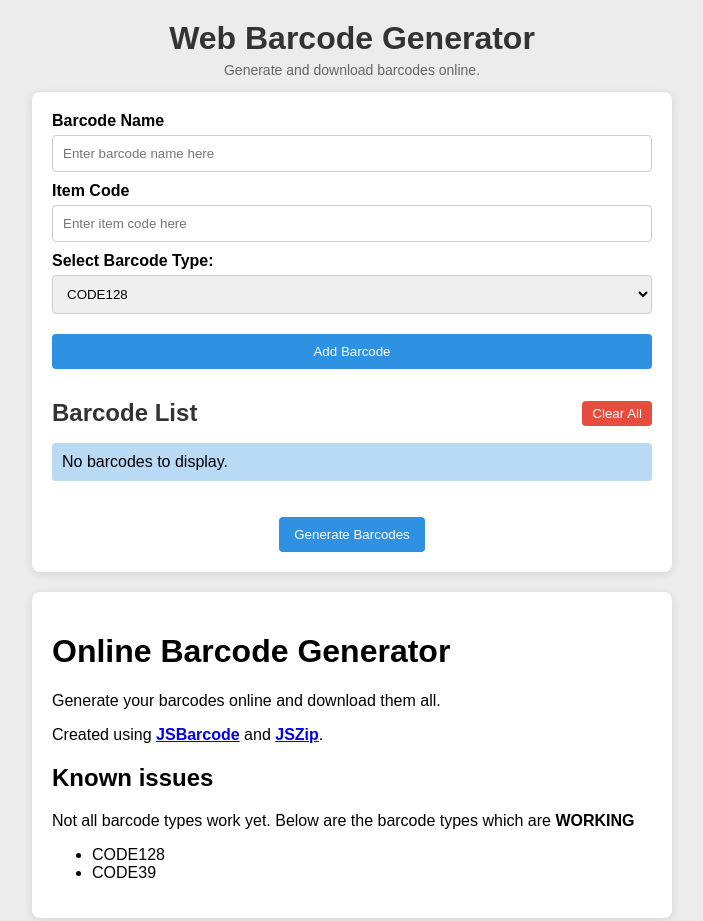
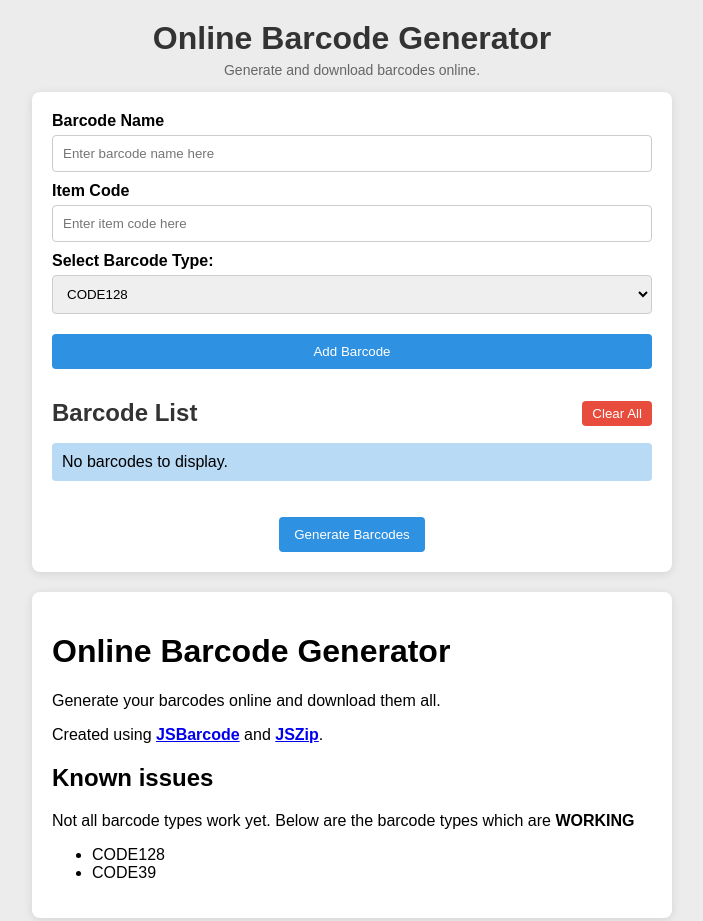
Before and after one commit to n1zen/webGenerator, a website: page index.html in a window 1280 px wide. Shown: the top 921 px of the page, without its empty margins (288-991 px from the left). Drawn offline with nearby package versions, Linux system fonts and the light colour scheme.

Commit message:
Renamed title and h1 into Online Barcode Generator

```diff
--- a/index.html
+++ b/index.html
@@ -3,7 +3,7 @@
     <head>
         <meta charset="UTF-8">
         <meta name="viewport" content="width=device-width, initial-scale=1.0">
-        <title>JS Barcode Generator</title>
+        <title>Online Barcode Generator</title>
         <link rel="stylesheet" href="styles.css">
         <script src="https://cdn.jsdelivr.net/npm/jsbarcode@3.11.0/dist/JsBarcode.all.min.js"></script>
         <script src="https://cdn.jsdelivr.net/npm/jszip@3.10.1/dist/jszip.min.js"></script>
@@ -11,7 +11,7 @@
     </head>
     <body>
         <header>
-            <h1>Web Barcode Generator</h1>
+            <h1>Online Barcode Generator</h1>
             <p>Generate and download barcodes online.</p>
         </header>
         <main>
```
